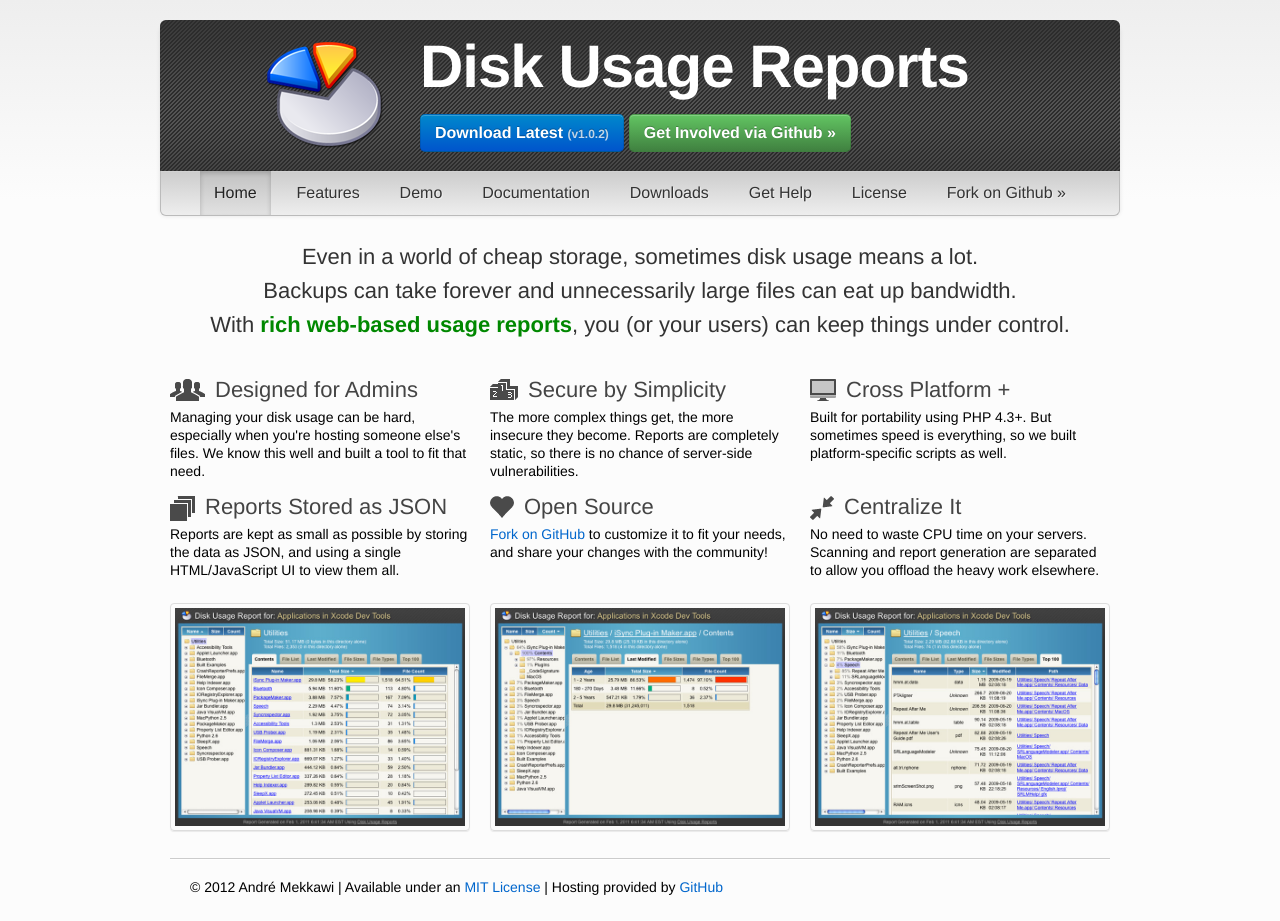
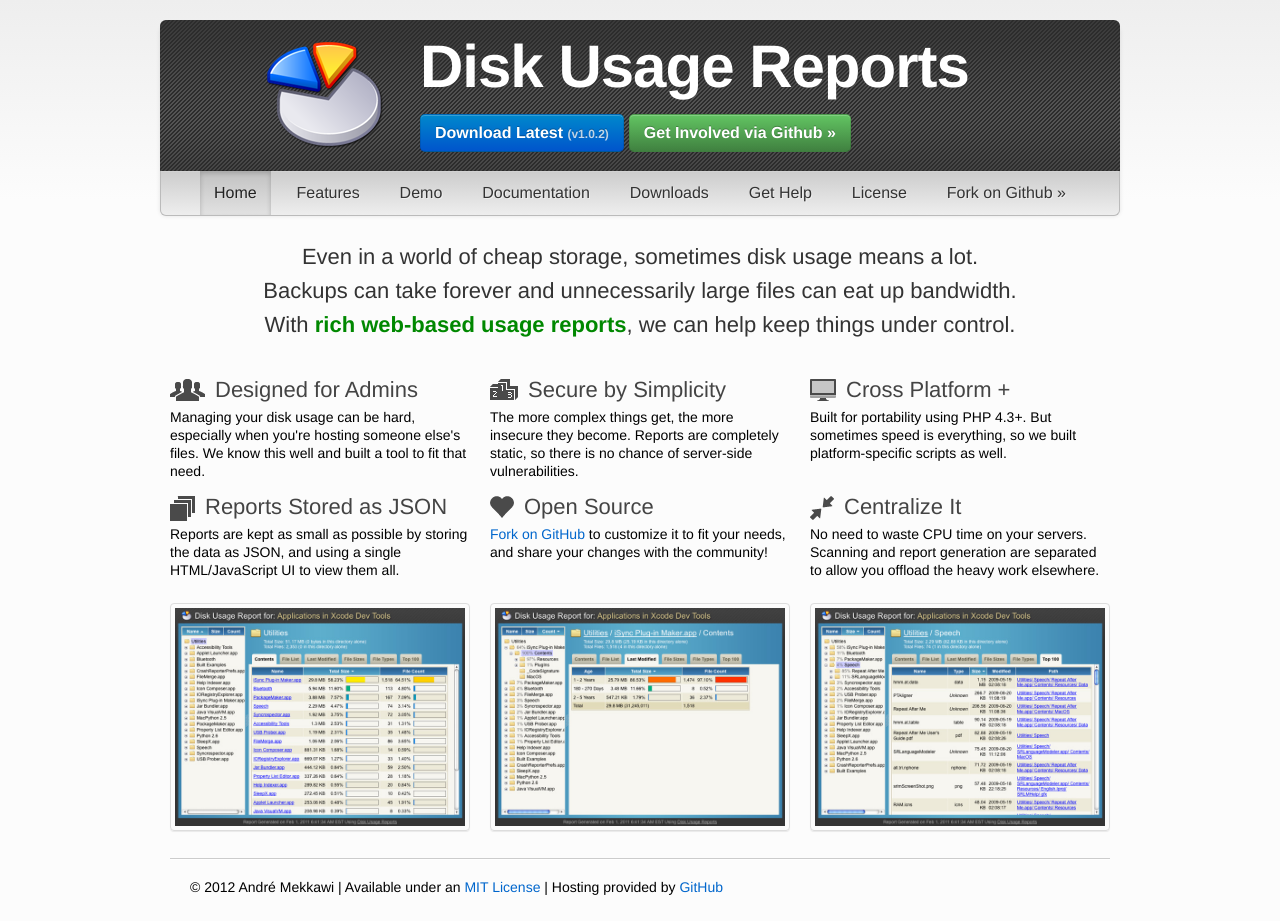
Before and after one commit to amekkawi/diskusagereports, a Jekyll site: the page built from index.html, in a window 1280 px wide. Built offline with Jekyll 4.4.1, drawn with Linux system fonts in a browser that asks for light colours.

Commit message:
Small marketing language change.

```diff
--- a/index.html
+++ b/index.html
@@ -6,7 +6,7 @@
 <div id="BigTag">
 	<div>Even in a world of cheap storage, sometimes disk usage means a lot.</div>
 	<div>Backups can take forever and unnecessarily large files can eat up bandwidth.</div>
-	<div>With <b>rich web-based usage reports</b>, you (or your users) can keep things under control.</div>
+	<div>With <b>rich web-based usage reports</b>, we can help keep things under control.</div>
 </div>
 
 <div id="FeaturesHome" class="features">
```
